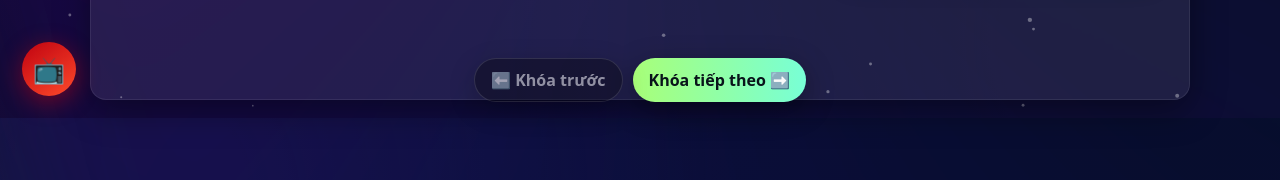
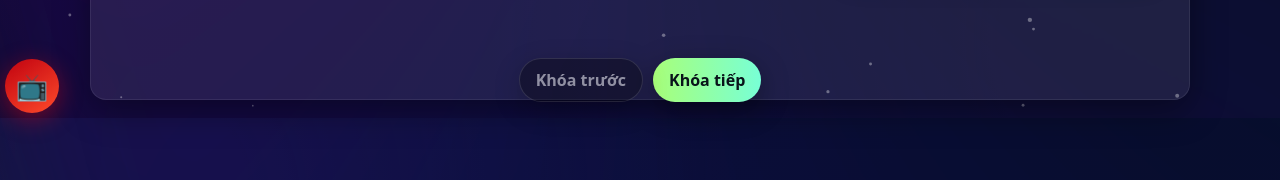
Before and after one commit to NgocBinhSTEM/Home, a plain HTML site: page kodular_basic.html in a window 1280 px wide. Shown: the part 682-862 px from the top of the page. Drawn offline with Linux system fonts and the light colour scheme.

Commit message:
Refactor kodular_basic.html layout and styles

```diff
--- a/kodular_basic.html
+++ b/kodular_basic.html
@@ -22,8 +22,8 @@
     /* Nút nổi video thống nhất phong cách với infor.html */
 .floating-video {
   position: fixed;
-  bottom: 22px;
-  left: 22px;               /* chuyển sang góc trái */
+  bottom: 5px;
+  left: 5px;               /* chuyển sang góc trái */
   width: 54px;
   height: 54px;
   display: flex;
@@ -150,8 +150,8 @@ ul{margin:0;padding-left:18px} li{margin:6px 0}
 </div></main>
 
 <nav class="nav">
-  <a class="btn dark disabled" href="#">⬅️ Khóa trước</a>
-  <a class="btn next" href="kodular_advanced.html">Khóa tiếp theo ➡️</a>
+  <a class="btn dark disabled" href="#">Khóa trước</a>
+  <a class="btn next" href="kodular_advanced.html">Khóa tiếp</a>
 </nav>
 
 <script>
```
